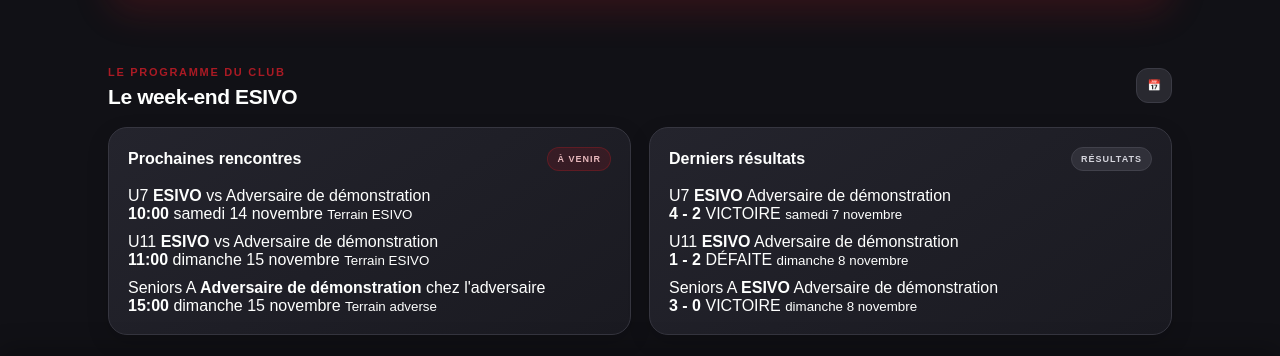
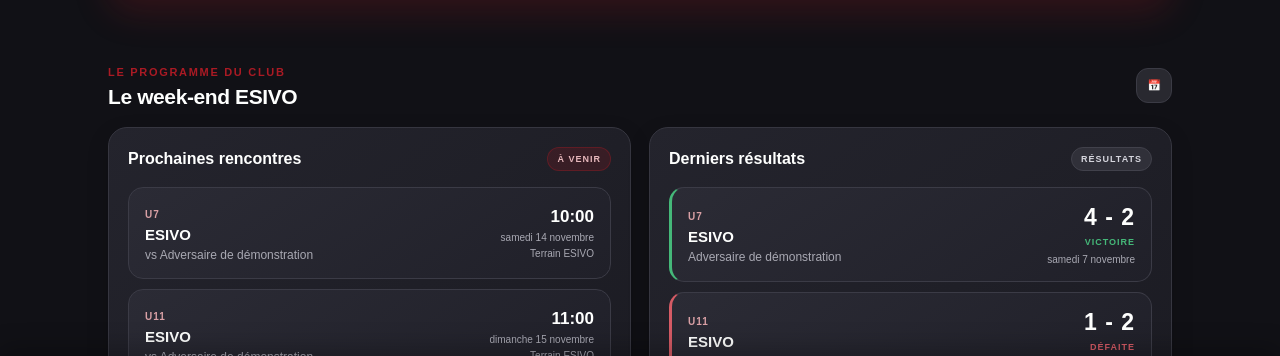
Before and after one commit to vicentegrard/ESIVO, a plain HTML site: page index.html in a window 1280 px wide. Shown: the part 368-724 px from the top of the page. Drawn offline with Linux system fonts and the light colour scheme.

Commit message:
Amélioration du design des cartes de rencontres et résultats

```diff
--- a/index.html
+++ b/index.html
@@ -837,6 +837,124 @@ body {
 
   .pronostics-banner {
     padding: 19px;
+  }
+}
+/* CARTES DES RENCONTRES */
+
+.weekend-match,
+.weekend-result {
+  display: flex;
+  justify-content: space-between;
+  align-items: center;
+  gap: 15px;
+  padding: 16px;
+  background: linear-gradient(145deg, #2B2B35, #202029);
+  border: 1px solid #3B3B46;
+  border-radius: 15px;
+  transition: transform .2s ease, border-color .2s ease;
+}
+
+.weekend-match:hover,
+.weekend-result:hover {
+  transform: translateY(-2px);
+  border-color: #AA1A24;
+}
+
+.match-team {
+  display: inline-block;
+  color: #D9A0A5;
+  font-size: 10px;
+  font-weight: 800;
+  letter-spacing: 1px;
+  margin-bottom: 6px;
+}
+
+.weekend-match strong,
+.weekend-result strong {
+  display: block;
+  color: #FEFFFE;
+  font-size: 15px;
+  font-weight: 800;
+}
+
+.match-opponent {
+  display: block;
+  color: #A9A9B3;
+  font-size: 12px;
+  margin-top: 5px;
+}
+
+.match-info,
+.result-score {
+  flex-shrink: 0;
+  text-align: right;
+}
+
+.match-info strong {
+  color: #FEFFFE;
+  font-size: 17px;
+}
+
+.match-info span,
+.match-info small,
+.result-score small {
+  display: block;
+  color: #A9A9B3;
+  font-size: 10px;
+  margin-top: 5px;
+}
+
+.result-score > strong {
+  font-size: 23px;
+  letter-spacing: 1px;
+}
+
+.result-score span {
+  display: inline-block;
+  margin-top: 5px;
+  font-size: 9px;
+  font-weight: 800;
+  letter-spacing: 1px;
+}
+
+.match-win {
+  border-left: 3px solid #45B879;
+}
+
+.match-win .result-score span {
+  color: #45B879;
+}
+
+.match-draw {
+  border-left: 3px solid #D9A441;
+}
+
+.match-draw .result-score span {
+  color: #D9A441;
+}
+
+.match-loss {
+  border-left: 3px solid #D65B65;
+}
+
+.match-loss .result-score span {
+  color: #D65B65;
+}
+
+@media (max-width: 400px) {
+  .weekend-match,
+  .weekend-result {
+    padding: 13px;
+    gap: 8px;
+  }
+
+  .weekend-match strong,
+  .weekend-result strong {
+    font-size: 13px;
+  }
+
+  .result-score > strong {
+    font-size: 19px;
   }
 }
 
```
